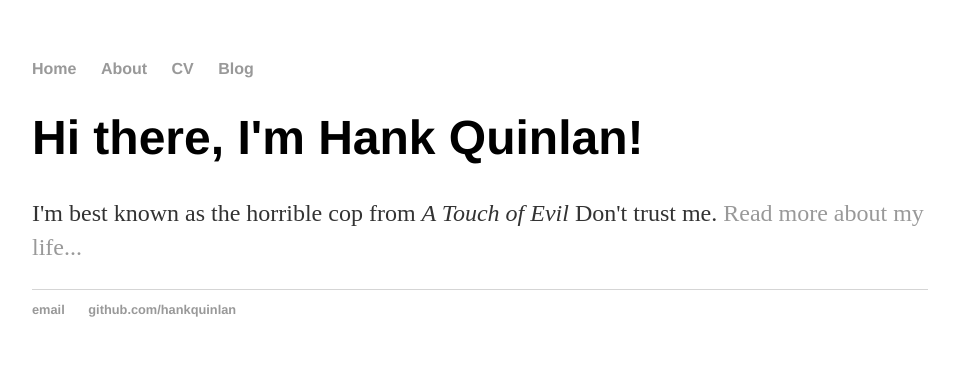
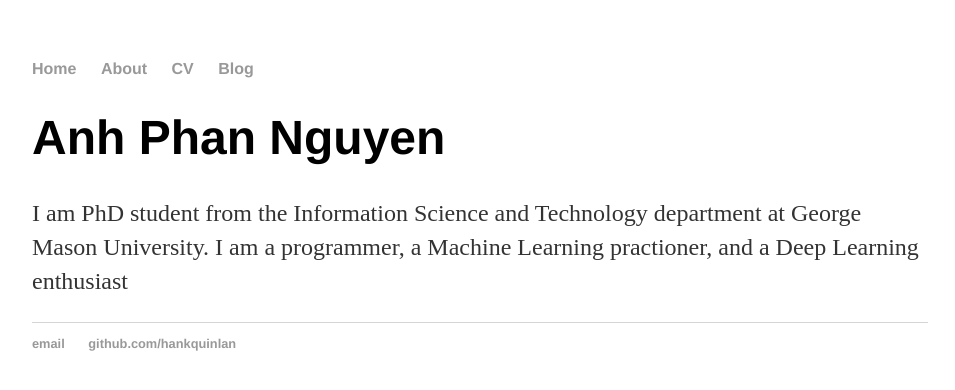
Before and after one commit to phananh1010/phananh1010.github.io, a Jekyll site: the page index.html, which Jekyll copies as it is, in a window 1280 px wide. Shown: the top 390 px of the page, without its empty margins (160-1115 px from the left). Built offline with Jekyll 4.4.1, drawn with Linux system fonts in a browser that asks for light colours.

Commit message:
Basic profile

```diff
--- a/index.html
+++ b/index.html
@@ -1,6 +1,6 @@
 <html>
 	<head>
-		<title>Hank Quinlan, Horrible Cop</title>
+		<title>Anh Phan Nguyen</title>
 		<!-- link to main stylesheet -->
 		<link rel="stylesheet" type="text/css" href="/css/main.css">
 	</head>
@@ -15,8 +15,8 @@
 		</nav>
 		<div class="container">
     		<div class="blurb">
-        		<h1>Hi there, I'm Hank Quinlan!</h1>
-				<p>I'm best known as the horrible cop from <em>A Touch of Evil</em> Don't trust me. <a href="/about">Read more about my life...</a></p>
+        		<h1>Anh Phan Nguyen</h1>
+				<p>I am PhD student from the Information Science and Technology department at George Mason University. I am a programmer, a Machine Learning practioner, and a Deep Learning enthusiast</p>
     		</div><!-- /.blurb -->
 		</div><!-- /.container -->
 		<footer>
```
